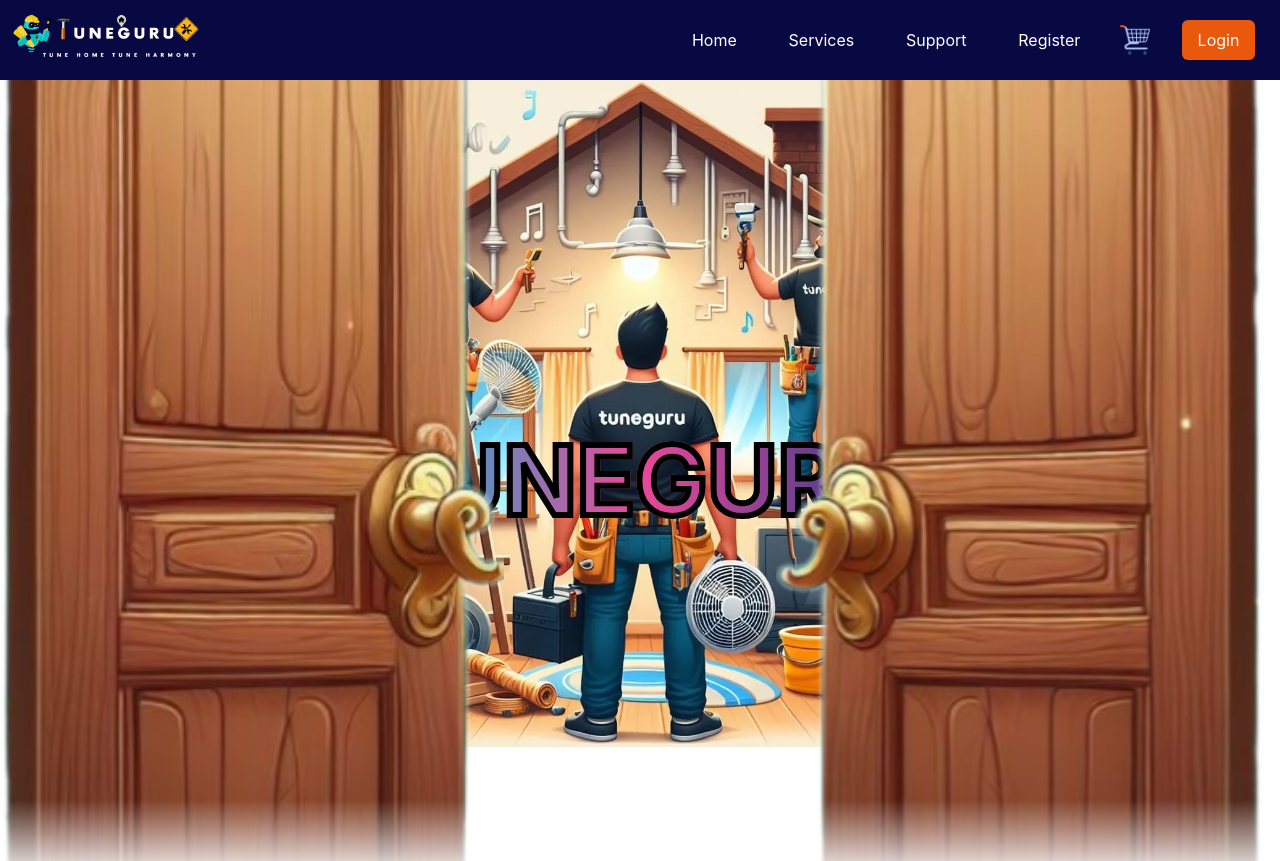
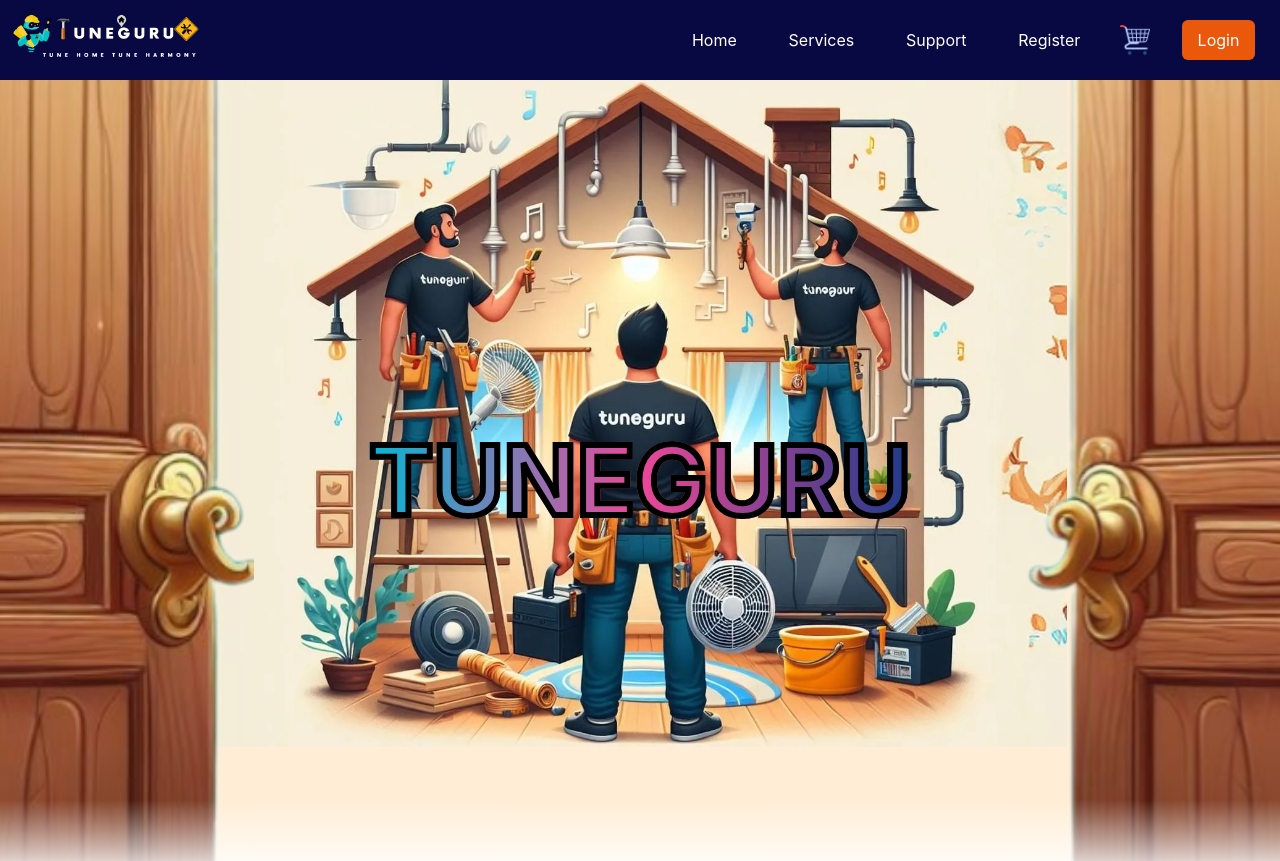
Before and after one commit to yogesh-d-be/TuneGuru, a React (Create React App) app: page / in a window 1280 px wide. Shown: the top 861 px of the page. Built offline with nearby package versions, Linux system fonts and the light colour scheme; no server answers.

Commit message:
parallax useref (not use scrolltrigger)

```diff
--- a/src/components/Home/Parallax.jsx
+++ b/src/components/Home/Parallax.jsx
@@ -1,171 +1,45 @@
-// import React, { useEffect } from "react";
-// import { gsap } from "gsap";
-// // import { ScrollTrigger } from "gsap/ScrollTrigger";
-// import "./Parallax.css";
-
-
-
-// // Register ScrollTrigger plugin with GSAP
-// gsap.registerPlugin(ScrollTrigger);
-
-// function Parallax() {
-//   useEffect(() => {
-//     console.log('GSAP:', gsap);
-//     console.log('ScrollTrigger:', ScrollTrigger);
-
-//     // Function to animate elements
-//     const animateElements = () => {
-//       console.log("Animating elements...");
-
-//       gsap.from(".im-bg", {
-//         scrollTrigger: {
-//           scrub: 1,
-//           onEnter: () => console.log("im-bg entered"),
-//         },
-//         scale: 1.4,
-//       });
-
-//       gsap.from(".im-bg-1", {
-//         scrollTrigger: {
-//           scrub: 1,
-//           onEnter: () => console.log("im-bg-1 entered"),
-//         },
-//         scale: 1.4,
-//       });
-
-//       gsap.from(".door_l", {
-//         scrollTrigger: {
-//           scrub: 1,
-//           onEnter: () => console.log("door_l entered"),
-//         },
-//         x: -200,
-//       });
-
-//       gsap.from(".door_r", {
-//         scrollTrigger: {
-//           scrub: 1,
-//           onEnter: () => console.log("door_r entered"),
-//         },
-//         x: 200,
-//       });
-
-//       gsap.to(".comp", {
-//         scrollTrigger: {
-//           trigger: ".comp",
-//           start: "top top",
-//           end: "bottom top",
-//           scrub: 1,
-//           onEnter: () => console.log("comp entered"),
-//           onUpdate: (self) => {
-//             const scrollDirection = self.direction;
-//             if (scrollDirection === 1) {
-//               gsap.to(".comp", {
-//                 y: 300,
-//                 duration: 1.5,
-//               });
-//             } else {
-//               gsap.to(".comp", {
-//                 y: 0,
-//                 duration: 1.5,
-//               });
-//             }
-//           },
-//         },
-//       });
-//     };
-
-//     const handleLoad = () => {
-//       console.log("All assets are loaded.");
-//       animateElements();
-//       ScrollTrigger.refresh();
-//     };
-
-//     if (document.readyState === "complete") {
-//       handleLoad();
-//     } else {
-//       window.addEventListener("load", handleLoad);
-//     }
-
-//     return () => {
-//       window.removeEventListener("load", handleLoad);
-//     };
-//   }, []);
-
-
-//   return (
-//     <>
-//       <section className="relative w-full h-screen flex justify-center items-center overflow-hidden">
-//         <img
-//           src={require("../../assests/images/Service persons.jpeg")}
-//           alt="Service persons"
-//           className="im-bg absolute top-0 left-50 w-4/6 h-5/6 object-cover pointer-events-none mo:hidden ta:hidden de:block des:block"
-//         />
-//         <img
-//           src={require("../../assests/images/Service person-mobile.jpeg")}
-//           alt="Service persons"
-//           className="im-bg-1 absolute top-0 left-50 w-full h-5/6 object-cover pointer-events-none mo:block ta:block ta:w-4/6 de:hidden des:hidden"
-//         />
-//         <h2 className="relative text-8xl comp scroll-smooth font-bold bg-gradient-to-r from-cyan-500 via-pink-500 to-blue-900 inline-block text-transparent bg-clip-text font-outline-6 mo:text-6xl mo:font-outline-3 ta:text-7xl ta:font-outline-4">
-//           TUNEGURU
-//         </h2>
-//         <img
-//           src={require("../../assests/images/Door left.png")}
-//           alt="Door left"
-//           className="absolute top-0 left-[-8px] w-2/5 h-screen object-cover pointer-events-none door_l "
-//         />
-//         <img
-//           src={require("../../assests/images/Door right.png")}
-//           alt="Door right"
-//           className="absolute top-0 right-[-8px] w-2/5 h-screen object-cover pointer-events-none door_r "
-//         />
-//       </section>
-//     </>
-//   );
-// }
-
-// export default Parallax;
-import React, { useEffect } from "react";
+import React, { useEffect, useRef } from "react";
 import { gsap } from "gsap";
-import { useInView } from "react-intersection-observer";
 import "./Parallax.css";
 
 function Parallax() {
-  const { ref: imBgRef, inView: imBgInView } = useInView({ triggerOnce: true });
-  const { ref: imBg1Ref, inView: imBg1InView } = useInView({ triggerOnce: true });
-  const { ref: doorLRef, inView: doorLInView } = useInView({ triggerOnce: true });
-  const { ref: doorRRef, inView: doorRInView } = useInView({ triggerOnce: true });
-  const { ref: compRef, inView: compInView } = useInView();
+  const imBgRef = useRef(null);
+  const imBg1Ref = useRef(null);
+  const doorLRef = useRef(null);
+  const doorRRef = useRef(null);
+  const compRef = useRef(null);
 
   useEffect(() => {
-    if (imBgInView) {
-      gsap.from(".im-bg", { scale: 1.4 });
-    }
+    // Set initial positions for doors and text
+    gsap.set(doorLRef.current, { x: -250 });
+    gsap.set(doorRRef.current, { x: 250 });
+    gsap.set(compRef.current, { y: 0, opacity: 1 });
 
-    if (imBg1InView) {
-      gsap.from(".im-bg-1", { scale: 1.4 });
-    }
+    // Scroll event handler
+    const handleScroll = () => {
+      const scrollY = window.scrollY;
+      const windowHeight = window.innerHeight;
 
-    if (doorLInView) {
-      gsap.from(".door_l", { x: -200 });
-    }
+      // Animate the text and doors based on scroll position
+      if (scrollY > windowHeight / 2) {
+        gsap.to(compRef.current, { y: 300, opacity: 0, duration: 1, ease: "power1.out" });
+        gsap.to(doorLRef.current, { x: 0, duration: 1, ease: "power1.inOut" });
+        gsap.to(doorRRef.current, { x: 0, duration: 1, ease: "power1.inOut" });
+      } else {
+        gsap.to(compRef.current, { y: 0, opacity: 1, duration: 1, ease: "power1.out" });
+        gsap.to(doorLRef.current, { x: -250, duration: 1, ease: "power1.inOut" });
+        gsap.to(doorRRef.current, { x: 250, duration: 1, ease: "power1.inOut" });
+      }
+    };
 
-    if (doorRInView) {
-      gsap.from(".door_r", { x: 200 });
-    }
-
-    if (compInView) {
-      gsap.to(".comp", {
-        y: 300,
-        duration: 1.5,
-        onComplete: () => {
-          gsap.to(".comp", { y: 0, duration: 1.5 });
-        },
-      });
-    }
-  }, [imBgInView, imBg1InView, doorLInView, doorRInView, compInView]);
+    window.addEventListener("scroll", handleScroll);
+    return () => {
+      window.removeEventListener("scroll", handleScroll);
+    };
+  }, []);
 
   return (
-    <section className="relative w-full h-screen flex justify-center items-center overflow-hidden">
+    <section className="relative w-full h-screen flex justify-center items-center overflow-hidden bg-orange-100">
       <img
         src={require("../../assests/images/Service persons.jpeg")}
         alt="Service persons"
@@ -175,22 +49,25 @@
       <img
         src={require("../../assests/images/Service person-mobile.jpeg")}
         alt="Service persons"
-        className="im-bg-1 absolute top-0 left-50 w-full h-5/6 object-cover pointer-events-none mo:block ta:block ta:w-4/6 de:hidden des:hidden"
+        className="im-bg-1 absolute top-0 left-50 w-full h-5/6 object-cover pointer-events-none mo:block ta:block ta:w-[90%] de:hidden des:hidden"
         ref={imBg1Ref}
       />
-      <h2 className="relative text-8xl comp scroll-smooth font-bold bg-gradient-to-r from-cyan-500 via-pink-500 to-blue-900 inline-block text-transparent bg-clip-text font-outline-6 mo:text-6xl mo:font-outline-3 ta:text-7xl ta:font-outline-4" ref={compRef}>
+      <h2
+        className="relative text-8xl comp scroll-smooth font-bold bg-gradient-to-r from-cyan-500 via-pink-500 to-blue-900 inline-block text-transparent bg-clip-text font-outline-6 mo:text-6xl mo:font-outline-3 ta:text-7xl ta:font-outline-4"
+        ref={compRef}
+      >
         TUNEGURU
       </h2>
       <img
         src={require("../../assests/images/Door left.png")}
         alt="Door left"
-        className="absolute top-0 left-[-8px] w-2/5 h-screen object-cover pointer-events-none door_l"
+        className="absolute top-0 left-[-8px] w-2/5 h-screen object-cover pointer-events-none door_l "
         ref={doorLRef}
       />
       <img
         src={require("../../assests/images/Door right.png")}
         alt="Door right"
-        className="absolute top-0 right-[-8px] w-2/5 h-screen object-cover pointer-events-none door_r"
+        className="absolute top-0 right-[-8px] w-2/5 h-screen object-cover pointer-events-none door_r "
         ref={doorRRef}
       />
     </section>
```
